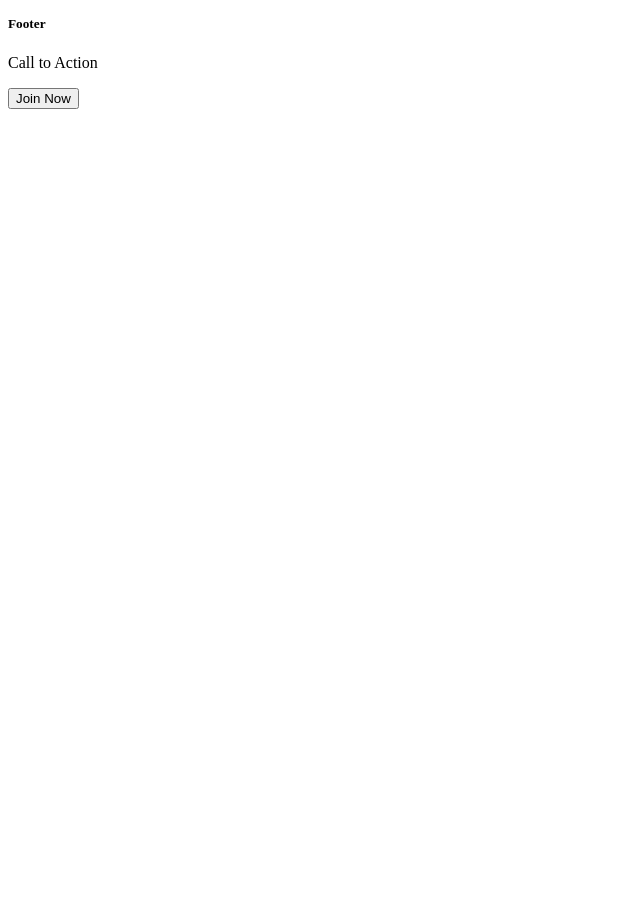
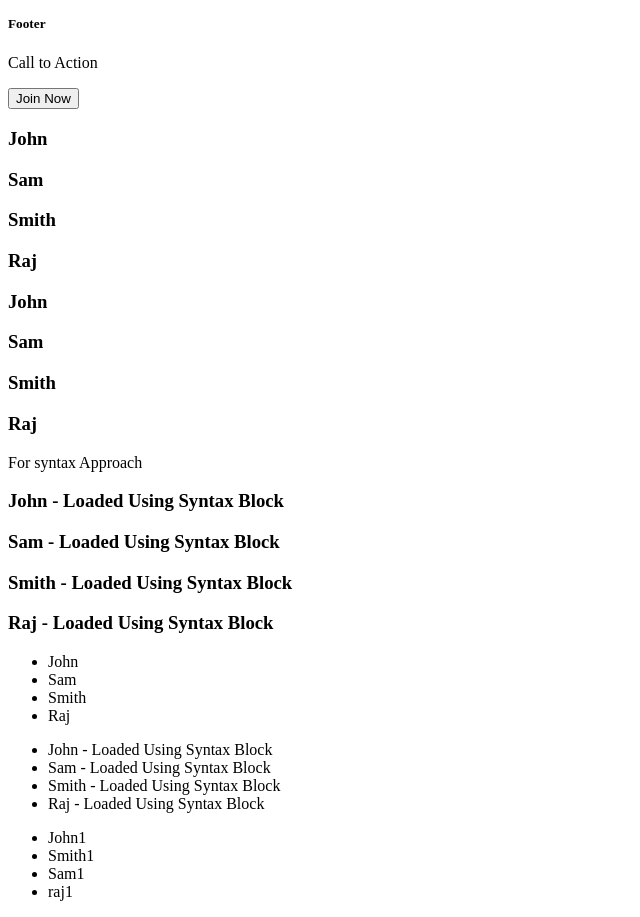
Before and after one commit to junaidalam2/angularV18Tutorial, an Angular app: page / in a window 1280 px wide. Shown: the part 1380-2297 px from the top of the page, without its empty margins (0-640 px from the left). Before the commit the page ends 1497 px from the top, so only its background shows below. Built offline with nearby package versions, Linux system fonts and the light colour scheme.

Commit message:
completed part 9

```diff
--- a/src/app/app.component.html
+++ b/src/app/app.component.html
@@ -146,3 +146,34 @@
 <div [ngTemplateOutlet]="joinNowButton">
    <h5>Footer</h5>
 </div>
+
+<!-- Ng For Directive -->
+
+<h3>{{users[0]}}</h3>
+<h3>{{users[1]}}</h3>
+<h3>{{users[2]}}</h3>
+<h3>{{users[3]}}</h3>
+
+<h3 *ngFor="let user of users">{{ user }}</h3>
+
+<p>For syntax Approach</p>
+@for(user of users; track user) {
+   <h3>{{ user }} - Loaded Using Syntax Block</h3>
+}
+
+
+<ul>
+   <li *ngFor="let user of users">{{ user }}</li>
+</ul>
+
+
+<ul>
+   @for(user of users; track user) {
+      <li> {{ user }} - Loaded Using Syntax Block</li>
+   }
+</ul>
+
+
+<ul>
+   <li *ngFor="let user of userObj">{{ user.name }}</li>
+</ul>
--- a/src/app/app.component.ts
+++ b/src/app/app.component.ts
@@ -3,13 +3,13 @@ import { RouterOutlet } from '@angular/router';
 import { AppNavbar } from './navbar/navbar.component';
 import { HeaderComponent } from './header/header.component';
 import { FormsModule} from '@angular/forms';
-import { NgIf, NgTemplateOutlet } from '@angular/common';
+import { NgFor, NgIf, NgTemplateOutlet } from '@angular/common';
 import { bootstrapApplication } from '@angular/platform-browser';
 
 @Component({
   selector: 'app-root',
   standalone: true,
-  imports: [RouterOutlet, AppNavbar, HeaderComponent, FormsModule, NgIf, NgTemplateOutlet],
+  imports: [RouterOutlet, AppNavbar, HeaderComponent, FormsModule, NgIf, NgTemplateOutlet, NgFor],
   templateUrl: './app.component.html',
   styleUrl: './app.component.css'
 })
@@ -57,6 +57,14 @@ export class AppComponent {
   loginCount: number = 0;
   userRole: string = "Member";
 
+  users: Array<string> = ['John', 'Sam', 'Smith', 'Raj'];
+  userObj: Array<any> = [
+    {id: 1, name: 'John1', email: 'john@gmail.com'},
+    {id: 2, name: 'Smith1', email: 'smith@gmail.com'},
+    {id: 3, name: 'Sam1', email: 'sam@gmail.com'},
+    {id: 4, name: 'raj1', email: 'raj@gmail.com'},
+  ];
+
   countLoginAttempts() {
     this.loginCount++;
     console.log(this.loginCount)
```
